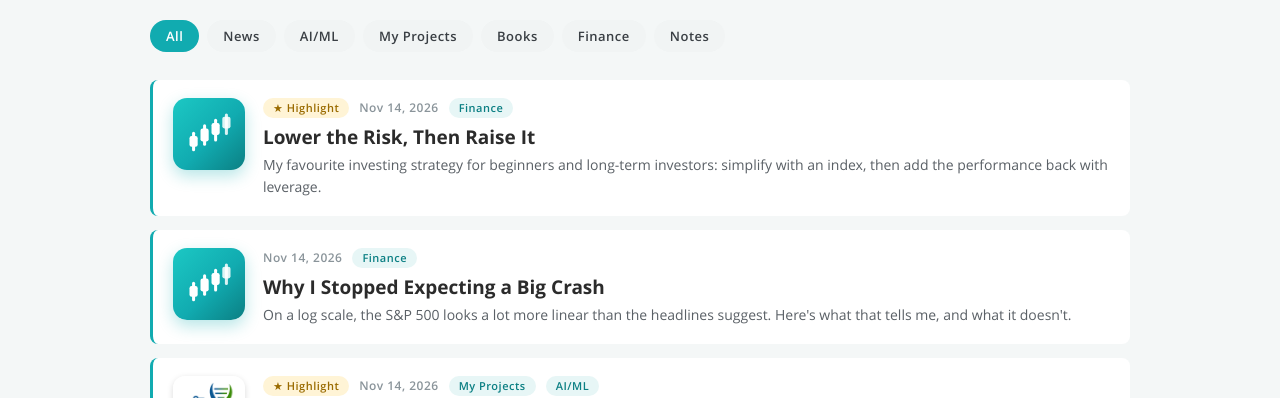
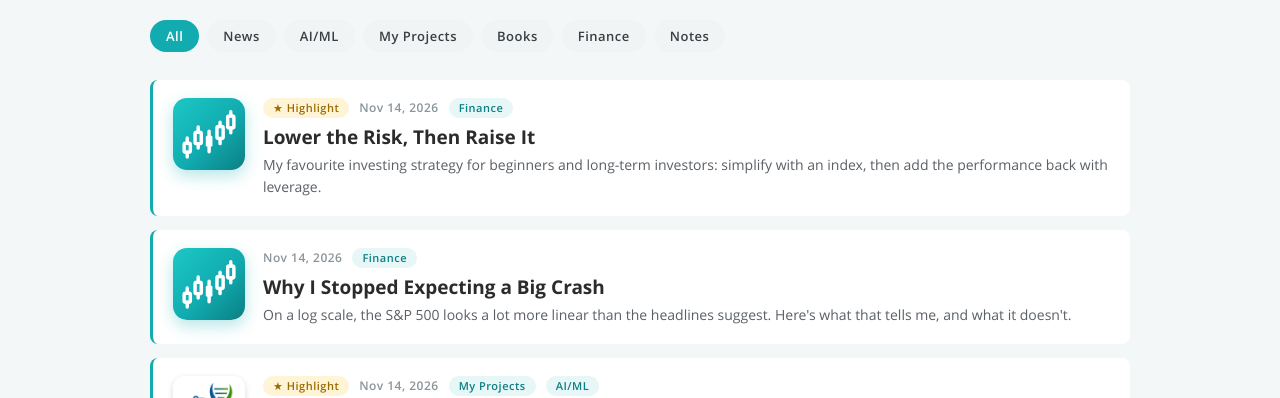
Before and after one commit to maneshgar/personal-website, a Jekyll site: the page built from journal/index.html, in a window 1280 px wide. Shown: the part 191-589 px from the top of the page. Built offline with Jekyll 4.4.1, drawn with Linux system fonts in a browser that asks for light colours.

Commit message:
Finance icon: detailed candlesticks (hollow/filled, wicks) with a dip
Co-Authored-By: Claude Opus 5.5 <noreply@anthropic.com>

```diff
--- a/css/journal.css
+++ b/css/journal.css
@@ -690,4 +690,4 @@ html.theme-dark .w-tag.w-highlight { background: rgba(245, 196, 81, .16) !import
 /* finance tile: flat, site palette (teal to deep teal), white candlesticks */
 .is-icon.is-finance { background: linear-gradient(135deg, #1CC8C4 0%, #11ABB0 55%, #0B7F83 100%); box-shadow: 0 6px 16px rgba(17, 171, 176, .3); }
 header .hero-card-cover.is-icon.is-finance { background: linear-gradient(135deg, rgba(28, 200, 196, .85) 0%, rgba(17, 171, 176, .85) 55%, rgba(11, 127, 131, .85) 100%); }
-.is-icon.is-finance svg { width: 72%; height: 72%; filter: none; }
+.is-icon.is-finance svg { width: 76%; height: 76%; filter: none; }
```
Also changed, not shown: _includes/finance-icon.svg.
